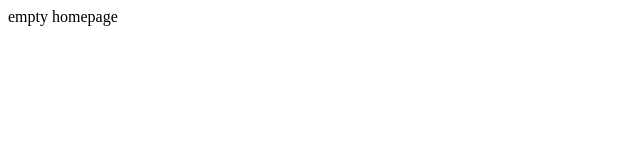
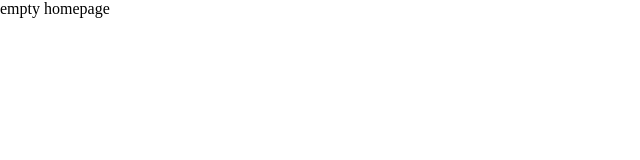
Before and after one commit to include-davis/website-2023, a Next.js app: page / in a window 1280 px wide. Shown: the top 160 px of the page, without its empty margins (0-640 px from the left). Built offline with nearby package versions, Linux system fonts and the light colour scheme.

Commit message:
Updated globals, packages, & _app.tsx (#196)

```diff
--- a/package.json
+++ b/package.json
@@ -15,9 +15,11 @@
     "@types/react-dom": "18.2.7",
     "eslint": "^8.49.0",
     "eslint-config-next": "13.4.19",
+    "framer-motion": "^10.16.4",
     "next": "13.4.19",
     "react": "18.2.0",
     "react-dom": "18.2.0",
+    "react-icons": "^4.11.0",
     "sass": "^1.66.1",
     "typescript": "^5.2.2"
   },
--- a/src/pages/_app.tsx
+++ b/src/pages/_app.tsx
@@ -1,16 +1,26 @@
 import type { AppProps } from "next/app";
 import { ReactElement } from "react";
 import { Inter } from "@next/font/google";
+import { useRouter } from "next/router";
+import "../styles/globals.scss";
 
-const inter = Inter ({
+const inter = Inter({
   weight: ["400", "700"],
   subsets: ["latin"],
   variable: "--font-inter",
 });
 
+const navLinks = [
+  { name: "About", path: "about" },
+  { name: "Projects", path: "projects" },
+  { name: "Get Involved", path: "get-involved" },
+];
+
 export default function App({ Component, pageProps }: AppProps): ReactElement {
+  const router = useRouter();
+
   return (
-    <div className={`${inter.variable}`}>
+    <div className={`${inter.variable}`} style={{ position: "relative" }}>
       <Component {...pageProps} />
     </div>
   );
--- a/src/styles/about-us/about-us.modules.scss
+++ /dev/null
@@ -1 +0,0 @@
-@use 'src/styles/mixins';
--- a/src/styles/globals.scss
+++ b/src/styles/globals.scss
@@ -1,25 +1,38 @@
 :root {
-
   // colors
-  --include-purple: #3C257E;
+  --include-purple: #3c257e;
   --text-black-dark: #000;
   --text-black-light: #414141;
-  --text-white: #FFF;
-  --text-grey: #D0D0D0;
-  --purple-gradient: linear-gradient(46deg, #332950 0%, #3C257E 48.96%, #322D41 100%);
+  --text-white: #fff;
+  --text-grey: #d0d0d0;
+  --purple-gradient: linear-gradient(
+    68deg,
+    #332950 10.09%,
+    #3c257e 50.92%,
+    #322d41 93.48%
+  );
 
   // spacers
   --spacer: 48px;
+  --edge-spacer: 245px;
+  --navbar-height: 250px;
+  --footer-height: 250px;
 }
 
-h1, h1, h3, h4, p, .p-small, .p-details {
+h1,
+h2,
+h3,
+h4,
+p,
+.p-small,
+.p-details {
   font-family: var(--font-inter);
   font-style: normal;
   font-weight: 700;
 }
 
 h1 {
-  font-size: 7.5rem;
+  font-size: 6rem;
   font-weight: 400;
 }
 
```
Also changed, not shown: src/pages/about-us.tsx (deleted, +0 -9 lines), 1 other file (tests, documents, lock files or other folders).
